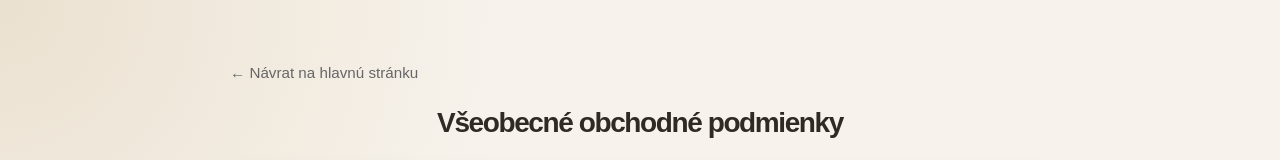
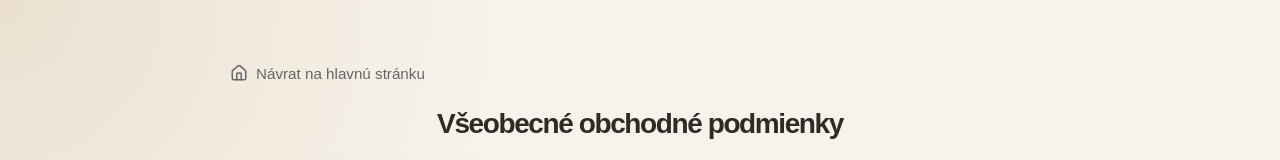
Before and after one commit to Jonnyb83/caspredusu, a Next.js app: page /vop in a window 1280 px wide. Shown: the top 160 px of the page. Built offline with nearby package versions, Linux system fonts and the light colour scheme.

Commit message:
Footer legal pages and contact pages

```diff
--- a/package.json
+++ b/package.json
@@ -9,7 +9,8 @@
     "lint": "next lint"
   },
   "dependencies": {
-    "next": "^16.2.6",
+    "lucide-react": "^1.17.0",
+    "next": "^16.2.9",
     "react": "^19.2.6",
     "react-dom": "^19.2.6"
   },
--- a/src/sections/footer/contact.tsx
+++ b/src/sections/footer/contact.tsx
@@ -1,4 +1,5 @@
 import Link from 'next/link'
+import { HouseIcon } from 'lucide-react'
 import styles from './legal.module.css'
 
 export function Contact() {
@@ -6,7 +7,8 @@ export function Contact() {
     <main className={styles.page}>
       <div className={styles.container}>
         <Link href="/" className={styles.backLink}>
-          ← Návrat na hlavnú stránku
+          <HouseIcon size={18} />
+          <span>Návrat na hlavnú stránku</span>
         </Link>
 
         <h1>Kontakt</h1>
--- a/src/sections/footer/cookies.tsx
+++ b/src/sections/footer/cookies.tsx
@@ -1,4 +1,5 @@
 import Link from 'next/link'
+import { ArrowLeft, HouseIcon } from 'lucide-react'
 import styles from './legal.module.css'
 
 export function Cookies() {
@@ -6,7 +7,8 @@ export function Cookies() {
     <main className={styles.page}>
       <div className={styles.container}>
         <Link href="/" className={styles.backLink}>
-          ← Návrat na hlavnú stránku
+          <HouseIcon size={18} />
+          <span>Návrat na hlavnú stránku</span>
         </Link>
 
         <h1>Cookies</h1>
--- a/src/sections/footer/gdpr.tsx
+++ b/src/sections/footer/gdpr.tsx
@@ -1,4 +1,5 @@
 import Link from 'next/link'
+import { ArrowLeft, HouseIcon } from 'lucide-react'
 import styles from './legal.module.css'
 
 export function Gdpr() {
@@ -6,7 +7,8 @@ export function Gdpr() {
     <main className={styles.page}>
       <div className={styles.container}>
         <Link href="/" className={styles.backLink}>
-          ← Návrat na hlavnú stránku
+          <HouseIcon size={18} />
+          <span>Návrat na hlavnú stránku</span>
         </Link>
 
         <h1>Ochrana osobných údajov (GDPR)</h1>
--- a/src/sections/footer/legal.module.css
+++ b/src/sections/footer/legal.module.css
@@ -10,12 +10,26 @@
 }
 
 .backLink {
-  display: inline-block;
+  display: inline-flex;
+  align-items: center;
+  gap: 0.5rem;
+
   margin-bottom: 1.5rem;
+
   text-decoration: none;
   color: #666;
   font-size: 0.95rem;
+  font-weight: 500;
+
   transition: color 0.2s ease;
+}
+
+.backLink:hover {
+  color: #222;
+}
+
+.backLink svg {
+  flex-shrink: 0;
 }
 
 .backLink:hover {
--- a/src/sections/footer/vop.tsx
+++ b/src/sections/footer/vop.tsx
@@ -1,4 +1,5 @@
 import Link from 'next/link'
+import { ArrowLeft, HouseIcon } from 'lucide-react'
 import styles from './legal.module.css'
 
 export function Vop() {
@@ -6,7 +7,8 @@ export function Vop() {
     <main className={styles.page}>
       <div className={styles.container}>
         <Link href="/" className={styles.backLink}>
-          ← Návrat na hlavnú stránku
+          <HouseIcon size={18} />
+          <span>Návrat na hlavnú stránku</span>
         </Link>
 
         <h1>Všeobecné obchodné podmienky</h1>
```
Also changed, not shown: 1 other file (tests, documents, lock files or other folders).
